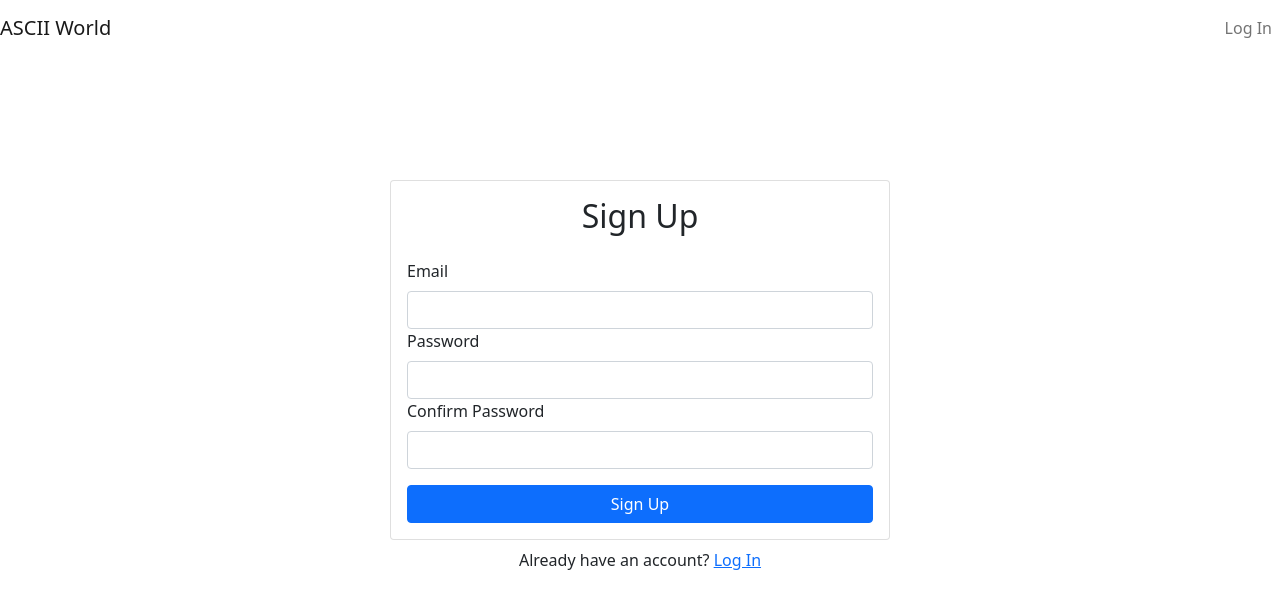
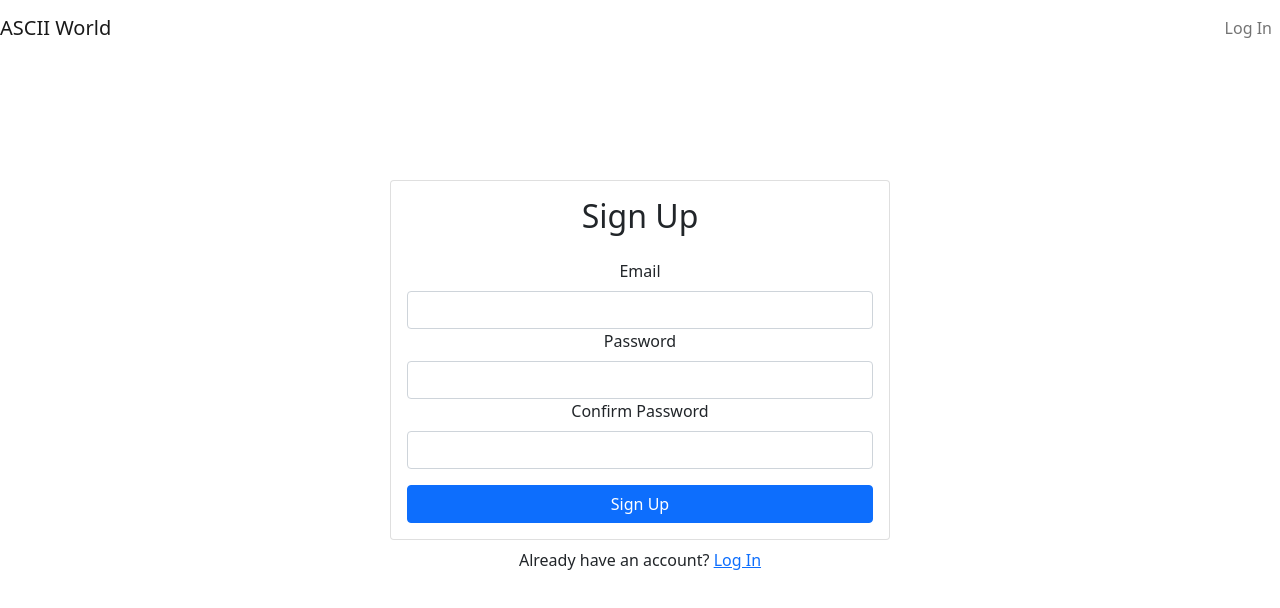
Before and after one commit to mud2009/ascii-world, a React (Create React App) app: page /signup in a window 1280 px wide. Shown: the top 608 px of the page. Built offline with nearby package versions, Linux system fonts and the light colour scheme; no server answers.

Commit message:
add styling to buttons on image upload page

```diff
--- a/src/components/App.js
+++ b/src/components/App.js
@@ -14,7 +14,7 @@ function App() {
       <AuthProvider>
       <MyNavbar />
       <Container className="d-flex align-items-center justify-content-center" style={{ minHeight: "80vh" }}>
-        <div className="w-100" style={{maxWidth: '500px'}}>
+        <div id="mainContainer" className="w-100" style={{maxWidth: '500px'}}>
           <Router>
             <Routes>
               <Route exact path="/" element={<FeedControl/>}/>
--- a/src/components/UploadImage.js
+++ b/src/components/UploadImage.js
@@ -1,5 +1,6 @@
 import React, { useState } from 'react'
 import {storage, db} from '../firebase';
+import { Button, Form } from 'react-bootstrap';
 
 export default function UploadImage() {
   const [file, setFile] = useState(null);
@@ -25,8 +26,8 @@ export default function UploadImage() {
     return (
       <div>
         <form onSubmit={handleUpload}>
-          <input type="file" onChange={handleChange} />
-          <button disabled={!file}>{buttonText}</button>
+          <Form.Control className='mb-3' type="file" onChange={handleChange} />
+          <Button className='mb-3' type="submit" disabled={!file}>{buttonText}</Button>
         </form>
       </div>
     );
--- a/src/index.css
+++ b/src/index.css
@@ -12,12 +12,8 @@ code {
     monospace;
 }
 
-.main-container{
-  font-family: 'Garamond', Times, serif;
+#mainContainer{
   text-align: center;
-  border-radius: 3px !important;
-  background-color: rgba(255, 255, 255, 0.65) !important;
-  padding-bottom: 2px !important;
 }
 
 .image-post{
```
